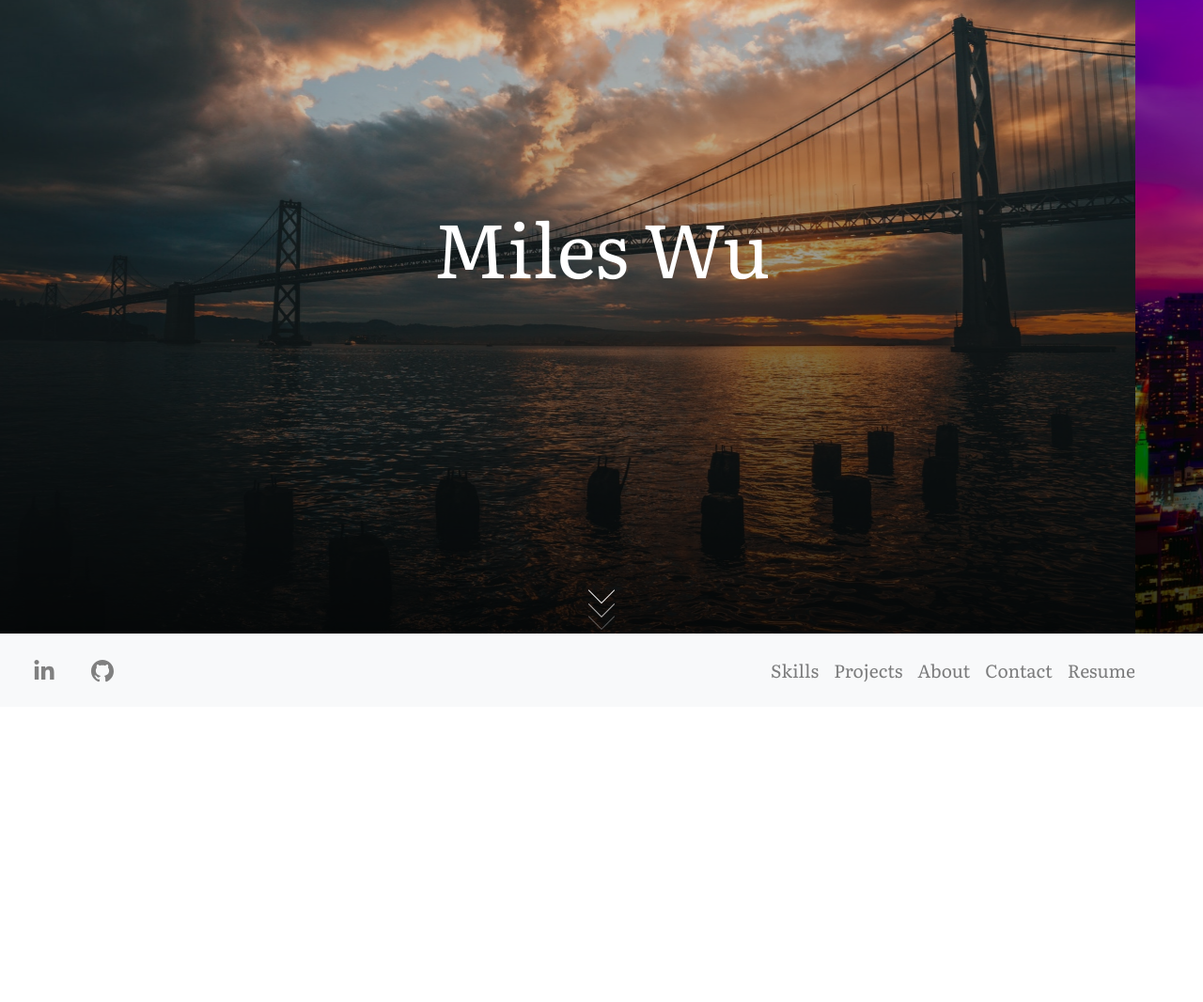
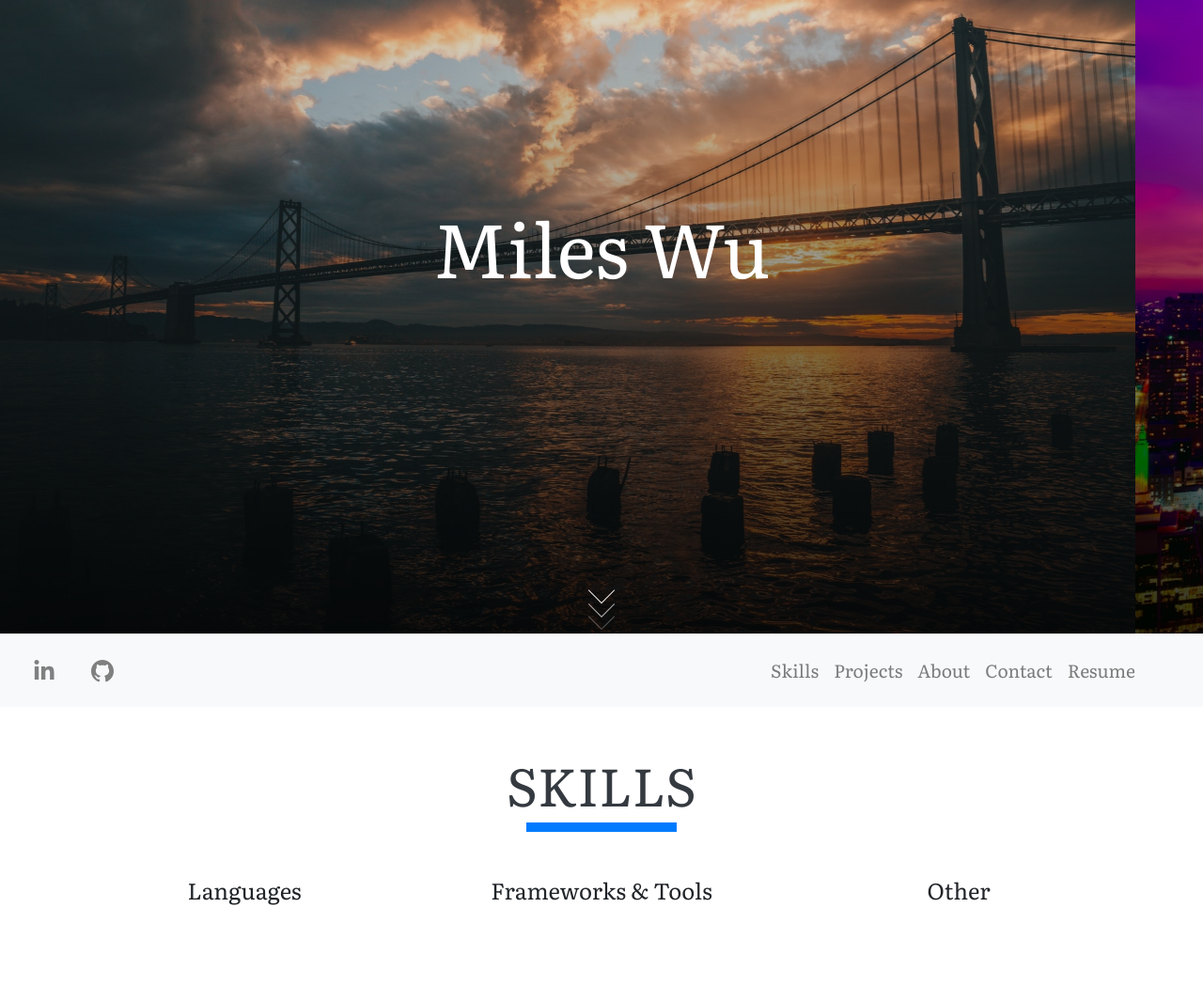
Before and after one commit to milesswu/My-Portfolio, a website: page public/index.html in a window 1280 px wide. Shown: the part 126-1192 px from the top of the page at 94% size. Before the commit the page ends 878 px from the top, so only its background shows below. Drawn offline with Linux system fonts and the light colour scheme.

Commit message:
=Begin Skills Section

```diff
--- a/public/css/main.css
+++ b/public/css/main.css
@@ -4,6 +4,10 @@ body {
 
 .full-height {
 	min-height: 100vh;
+}
+
+.full-width {
+	min-width: 100vw;
 }
 
 .height-80 {
@@ -135,3 +139,10 @@ body {
 .nav-link:focus {
 	color: black !important;
 }
+
+.title-underline {
+	width: 160px;
+	height: 10px;
+	margin: 0 auto;
+	/* background: blue!important; */
+}
--- a/public/index.html
+++ b/public/index.html
@@ -138,6 +138,41 @@
 		</nav>
 		<!-- End of Navigation -->
 
+		<!-- Skills Section -->
+		<section id="skills" class="bg-white py-5">
+			<div class="container">
+				<!-- title -->
+				<div class="row">
+					<div class="col text-center">
+						<h1 class="display-4 text-uppercase text-dark">
+							<strong>skills</strong>
+						</h1>
+						<div class="title-underline bg-primary"></div>
+					</div>
+				</div>
+				<!-- end of title -->
+
+				<div class="row">
+					<div
+						class="col-12 col-md-6 col-lg-4 text-center mx-auto py-5"
+					>
+						<h4>Languages</h4>
+					</div>
+					<div
+						class="col-12 col-md-6 col-lg-4 text-center mx-auto py-5"
+					>
+						<h4>Frameworks & Tools</h4>
+					</div>
+					<div
+						class="col-12 col-md-6 col-lg-4 text-center mx-auto py-5"
+					>
+						<h4>Other</h4>
+					</div>
+				</div>
+			</div>
+		</section>
+		<!-- End of Skills -->
+
 		<!-- jQuery -->
 		<script src="./js/jquery-3.4.1.min.js"></script>
 		<!-- Bootstrap JS -->
```
